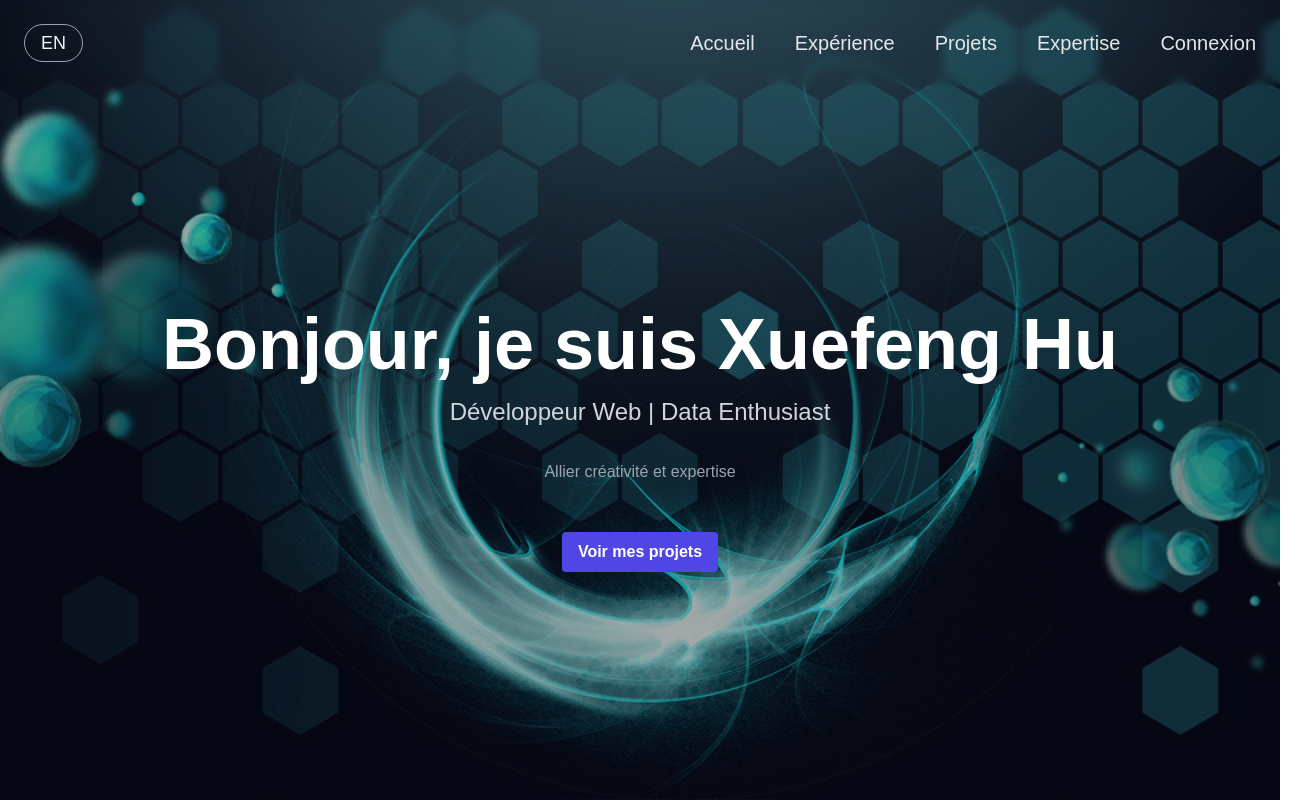
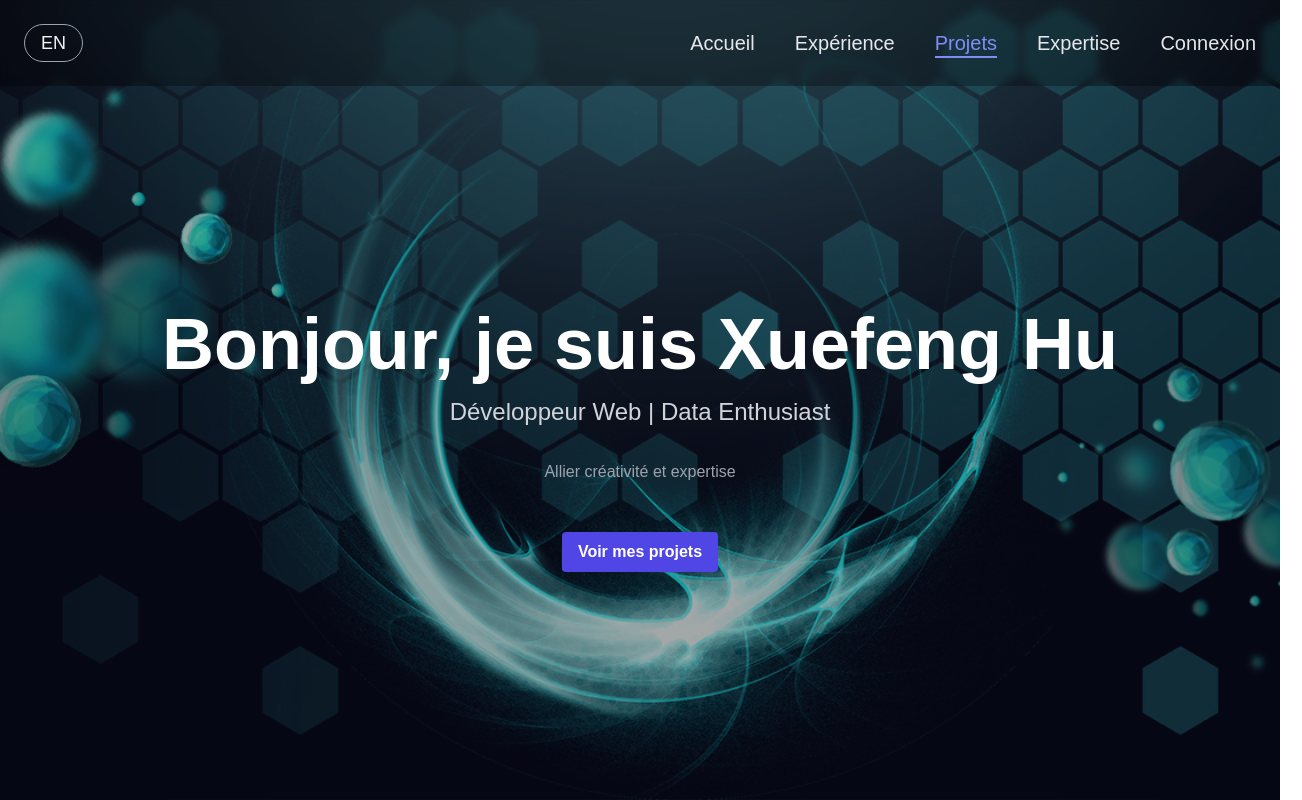
Before and after one commit to NexPathArchitect/PortofolioPro, a Next.js app: page / in a window 1280 px wide. Shown: the top 800 px of the page, 1302 px wide, since content can reach past the window. Built offline with nearby package versions, Linux system fonts and the light colour scheme.

Commit message:
Update animations and header scroll logic

```diff
--- a/components/Header.js
+++ b/components/Header.js
@@ -9,22 +9,31 @@ export default function Header() {
   const { language, toggleLanguage } = useLanguage();
   const data = portfolioData[language];
 
-  const [visible, setVisible] = useState(true);
-  const [lastScrollY, setLastScrollY] = useState(0);
+  const [active, setActive] = useState("#home");
+  const sections = ["home", "about", "projects", "skills", "contact"];
 
   useEffect(() => {
     const handleScroll = () => {
-      if (window.scrollY > lastScrollY) {
-        setVisible(false);
-      } else {
-        setVisible(true);
-      }
-      setLastScrollY(window.scrollY);
+      let current = "#home";
+      sections.forEach((id) => {
+        const elem = document.getElementById(id);
+        if (elem) {
+          const rect = elem.getBoundingClientRect();
+          const elemTop = rect.top;
+          const elemBottom = rect.bottom;
+          const threshold = window.innerHeight / 2; // 视口中点
+          if (elemTop <= threshold && elemBottom >= threshold) {
+            current = `#${id}`;
+          }
+        }
+      });
+      setActive(current);
     };
 
     window.addEventListener("scroll", handleScroll);
+    handleScroll(); // 初始化
     return () => window.removeEventListener("scroll", handleScroll);
-  }, [lastScrollY]);
+  }, []);
 
   const handleScrollTo = (e, href) => {
     e.preventDefault();
@@ -32,16 +41,13 @@ export default function Header() {
     const element = document.getElementById(targetId);
     if (element) {
       element.scrollIntoView({ behavior: "smooth" });
+      setActive(href); // 点击立即高亮
     }
   };
 
   return (
-    <header
-      className={`fixed top-0 left-0 right-0 z-50 bg-transparent backdrop-blur-sm bg-black/30
-                 transform transition-transform duration-500
-                 ${visible ? "translate-y-0" : "-translate-y-full"}`}
-    >
-      <nav className="flex justify-between items-center p-6">
+    <header className="fixed top-0 left-0 right-0 z-50 bg-black/30 backdrop-blur-sm transition-colors duration-500">
+      <nav className="flex justify-between items-center p-6 max-w-7xl mx-auto">
         <button
           onClick={toggleLanguage}
           className="text-gray-100 hover:text-white text-lg transition-colors duration-300 border border-gray-400 rounded-full px-4 py-1"
@@ -61,9 +67,15 @@ export default function Header() {
               <Link
                 href={item.href}
                 onClick={(e) => handleScrollTo(e, item.href)}
-                className="relative text-gray-200 hover:text-white text-lg md:text-xl transition-colors duration-300
-                           after:content-[''] after:absolute after:left-0 after:-bottom-1 after:w-0 after:h-[2px]
-                           after:bg-white after:transition-all hover:after:w-full"
+                className={`
+                  relative text-gray-200 text-lg md:text-xl transition-colors duration-300
+                  hover:text-white
+                  ${active === item.href ? "text-indigo-400" : ""}
+                  after:content-[''] after:absolute after:left-0 after:-bottom-1 after:w-0 after:h-[2px]
+                  after:bg-indigo-400 after:transition-all after:duration-300
+                  ${active === item.href ? "after:w-full" : ""}
+                  hover:after:w-full
+                `}
               >
                 {item.label}
               </Link>
```
